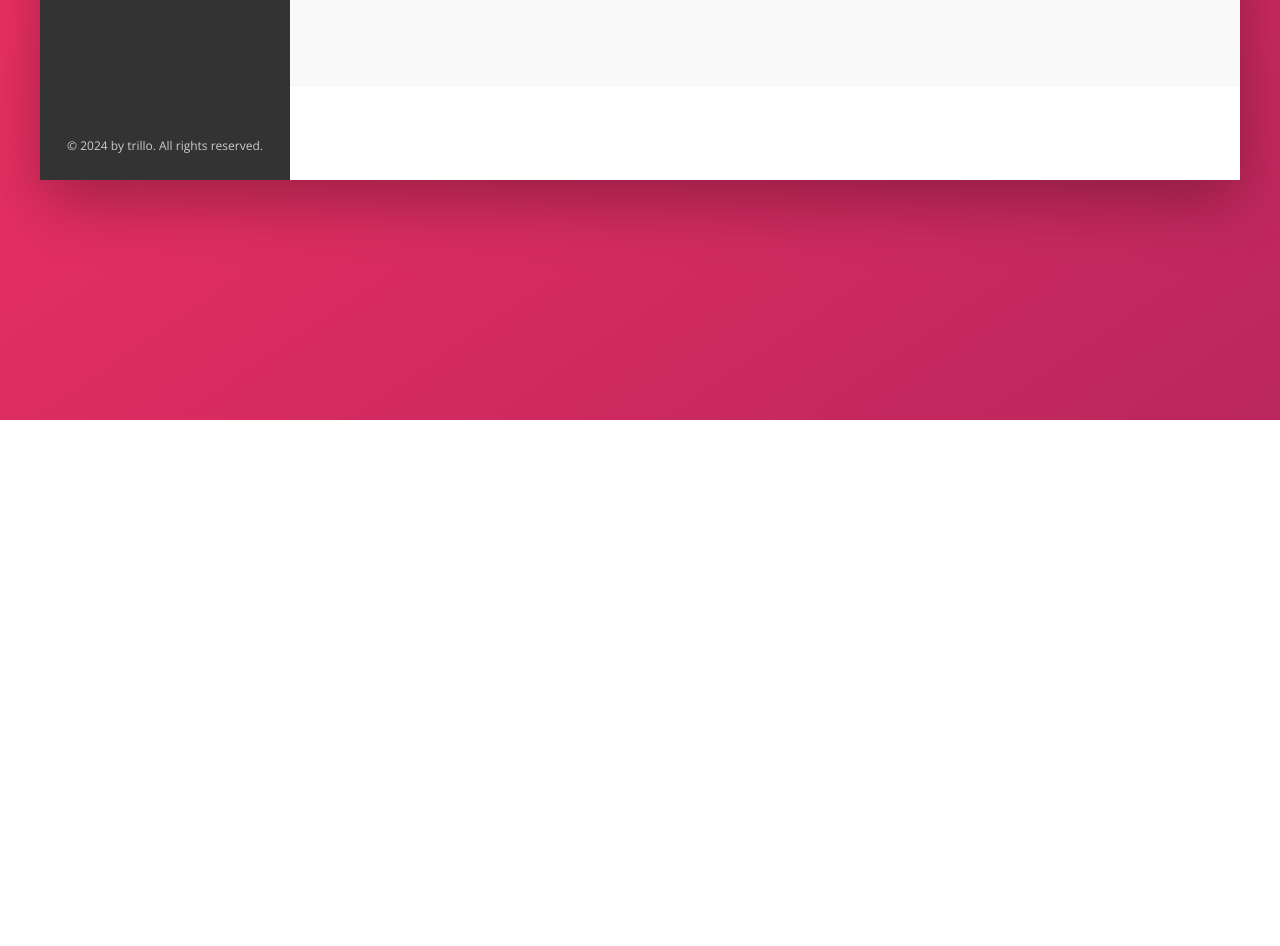
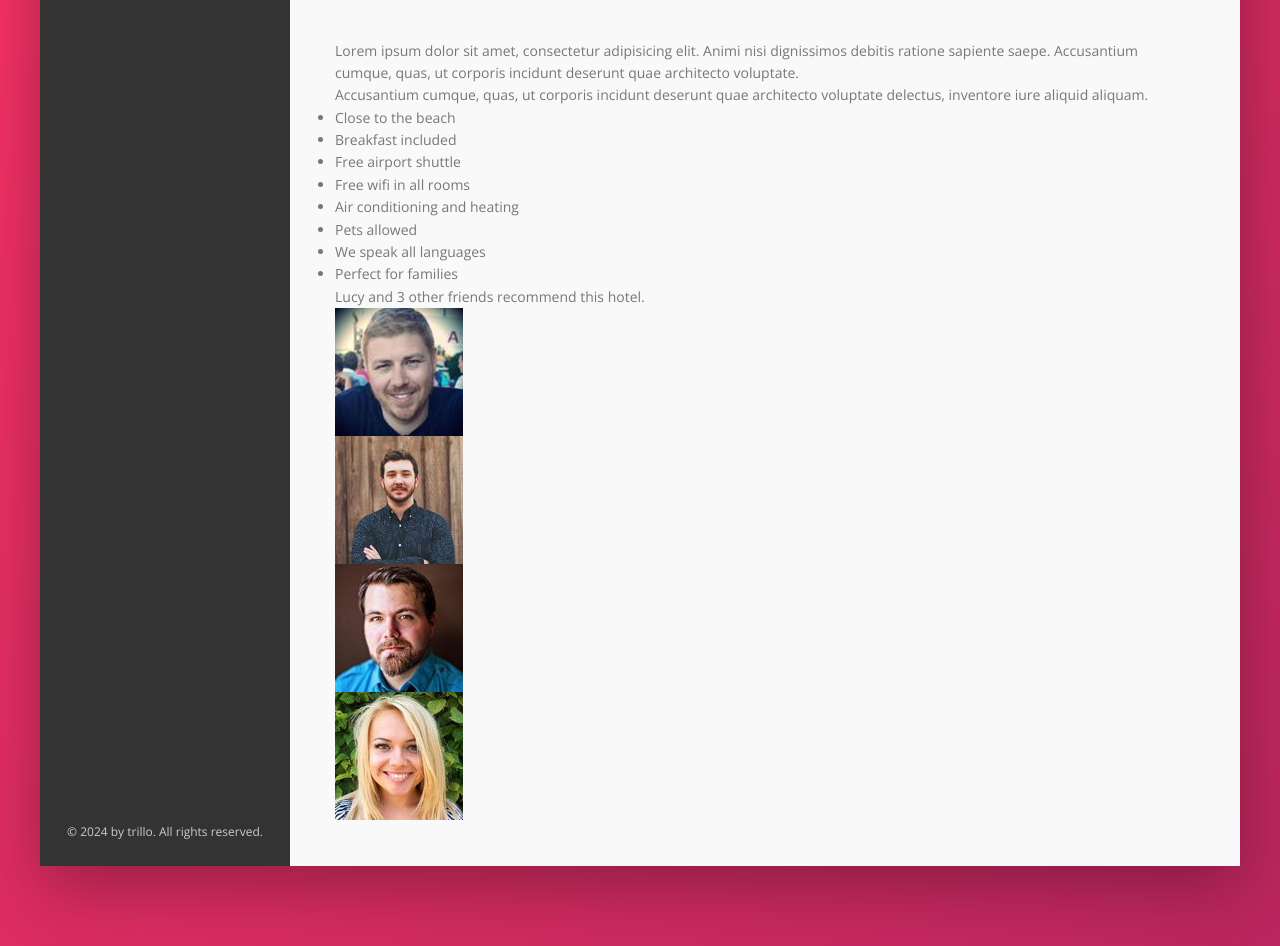
Before and after one commit to Andrrii/booking-company-flex-layout, a website built with Vite: page index.html in a window 1280 px wide. Shown: the part 460-1406 px from the top of the page. Before the commit the page ends 880 px from the top, so only its background shows below. Built offline with nearby package versions, Linux system fonts and the light colour scheme.

Commit message:
feat: hotel description

```diff
--- a/index.html
+++ b/index.html
@@ -156,7 +156,57 @@
           </div>
 
           <div class="details">
-            <div class="description"></div>
+            <div class="description">
+              <p class="paragraph">
+                Lorem ipsum dolor sit amet, consectetur adipisicing elit. Animi
+                nisi dignissimos debitis ratione sapiente saepe. Accusantium
+                cumque, quas, ut corporis incidunt deserunt quae architecto
+                voluptate.
+              </p>
+              <p class="paragraph">
+                Accusantium cumque, quas, ut corporis incidunt deserunt quae
+                architecto voluptate delectus, inventore iure aliquid aliquam.
+              </p>
+              <ul class="benefits-list">
+                <li class="benefits-list__item">Close to the beach</li>
+                <li class="benefits-list__item">Breakfast included</li>
+                <li class="benefits-list__item">Free airport shuttle</li>
+                <li class="benefits-list__item">Free wifi in all rooms</li>
+                <li class="benefits-list__item">
+                  Air conditioning and heating
+                </li>
+                <li class="benefits-list__item">Pets allowed</li>
+                <li class="benefits-list__item">We speak all languages</li>
+                <li class="benefits-list__item">Perfect for families</li>
+              </ul>
+              <div class="recommend">
+                <p class="recommend__count">
+                  Lucy and 3 other friends recommend this hotel.
+                </p>
+                <div class="recommend__friends">
+                  <img
+                    src="img/user-3.jpg"
+                    alt="Friend 1"
+                    class="recommend__photo"
+                  />
+                  <img
+                    src="img/user-4.jpg"
+                    alt="Friend 2"
+                    class="recommend__photo"
+                  />
+                  <img
+                    src="img/user-5.jpg"
+                    alt="Friend 3"
+                    class="recommend__photo"
+                  />
+                  <img
+                    src="img/user-6.jpg"
+                    alt="Friend 4"
+                    class="recommend__photo"
+                  />
+                </div>
+              </div>
+            </div>
             <div class="user-reviews"></div>
           </div>
         </main>
```
